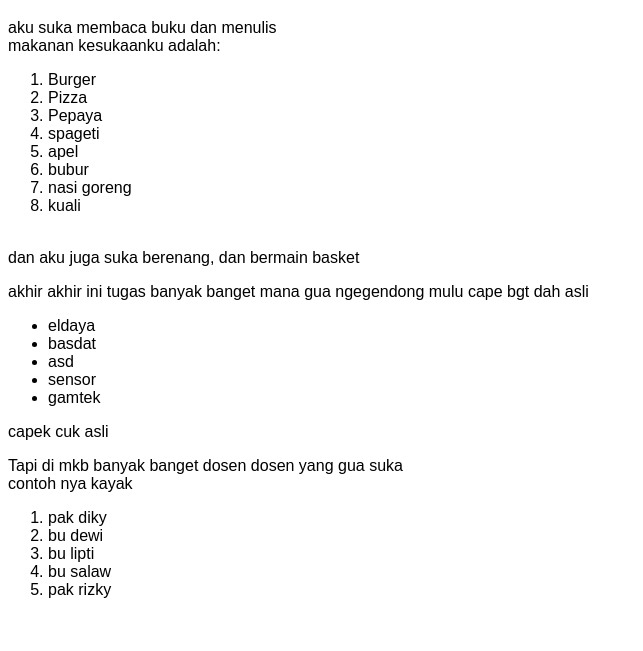
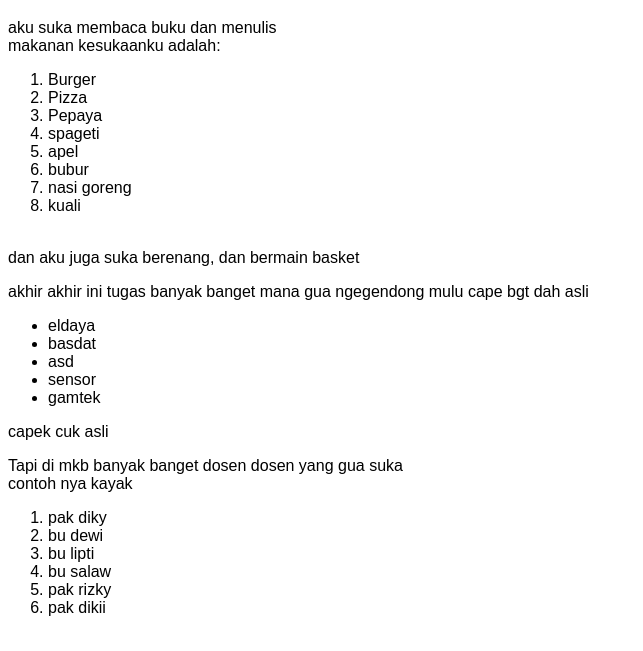
Before and after one commit to Hikam-Baidawih/test-repo, a plain HTML site: page index.html in a window 1280 px wide. Shown: the part 61-712 px from the top of the page, without its empty margins (0-643 px from the left). Drawn offline with Linux system fonts and the light colour scheme.

Commit message:
menambah dosen

```diff
--- a/index.html
+++ b/index.html
@@ -52,6 +52,7 @@
             <li>bu lipti</li>
             <li>bu salaw</li>
             <li>pak rizky</li>
+            <li>pak dikii</li>
         </ol>
     </p>
 </body>
```
